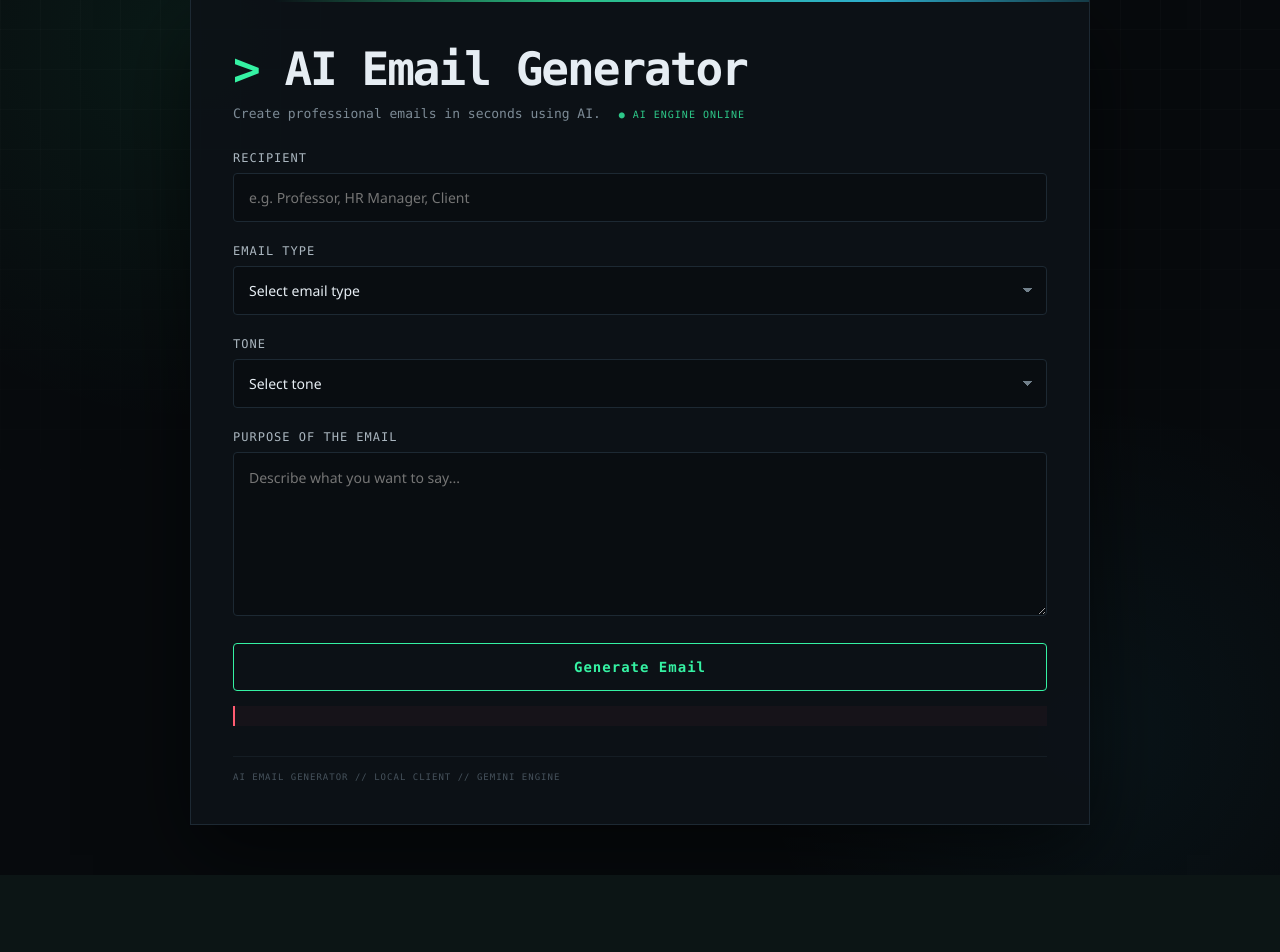
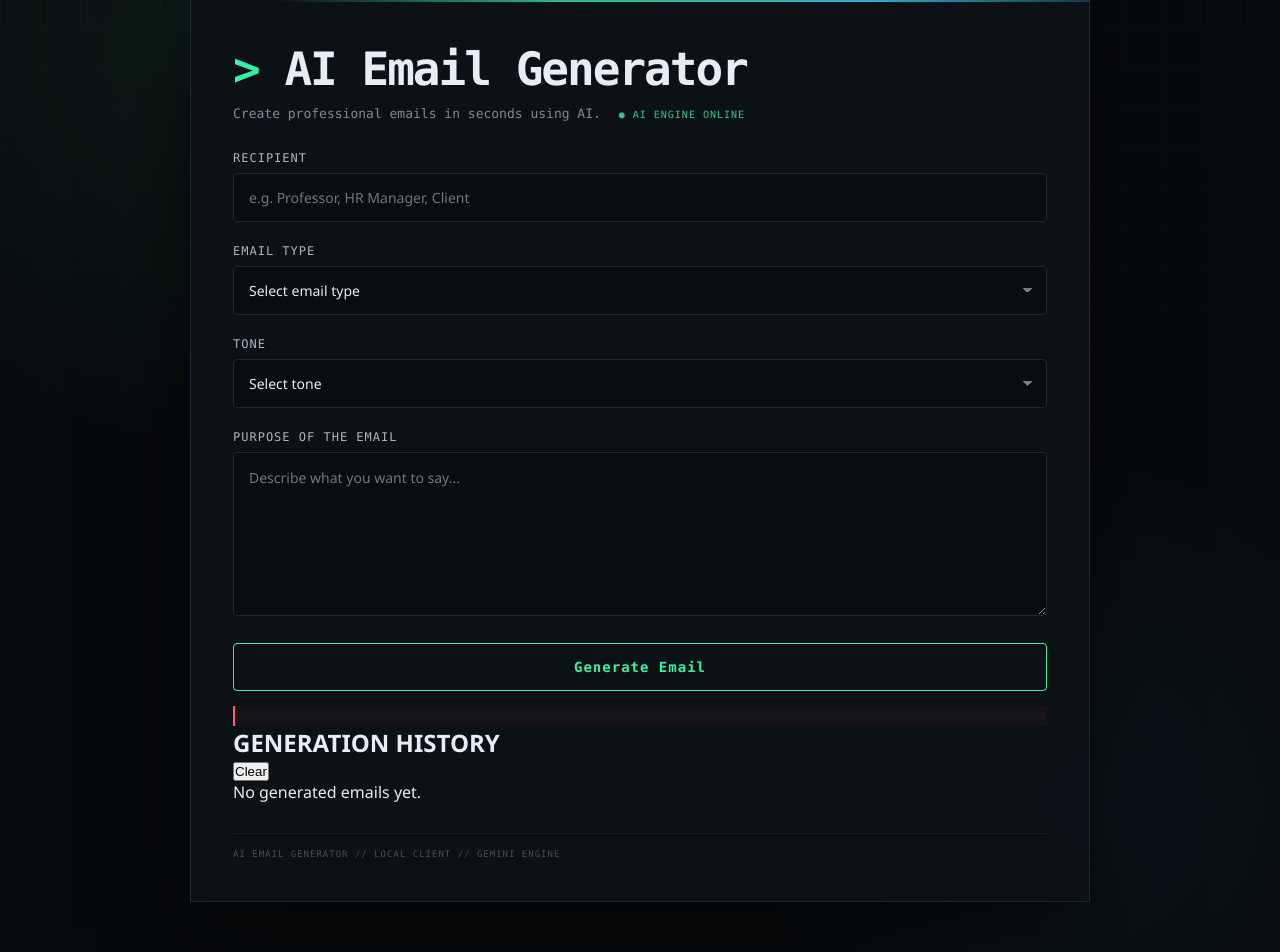
Before and after one commit to Deadpool77234/ai-email-generator, a Flask app: page / in a window 1280 px wide. Shown: the part 51-1003 px from the top of the page. Before the commit the page ends 926 px from the top, so only its background shows below. Run offline with Flask 3, Linux system fonts and the light colour scheme.

Commit message:
Add email generation history

```diff
--- a/static/script.js
+++ b/static/script.js
@@ -41,7 +41,9 @@ form.addEventListener("submit", async function (event) {
         }
 
         emailOutput.textContent = data.email;
-        resultBox.style.display = "block";
+resultBox.style.display = "block";
+
+saveHistory(data.email);
 
     } catch (error) {
         errorBox.textContent = error.message;
@@ -73,3 +75,78 @@ copyButton.addEventListener("click", async function () {
         console.error("Copy failed:", error);
     }
 });
+
+const historyList = document.getElementById("history-list");
+const clearHistoryButton = document.getElementById("clear-history");
+
+let emailHistory = JSON.parse(
+    localStorage.getItem("emailHistory") || "[]"
+);
+
+function saveHistory(email) {
+    emailHistory.unshift({
+        email: email,
+        date: new Date().toLocaleString()
+    });
+
+    // Keep the latest 10 emails
+    emailHistory = emailHistory.slice(0, 10);
+
+    localStorage.setItem(
+        "emailHistory",
+        JSON.stringify(emailHistory)
+    );
+
+    displayHistory();
+}
+
+function displayHistory() {
+    if (emailHistory.length === 0) {
+        historyList.innerHTML =
+            '<p class="empty-history">No generated emails yet.</p>';
+        return;
+    }
+
+    historyList.innerHTML = "";
+
+    emailHistory.forEach((item, index) => {
+        const historyItem = document.createElement("div");
+
+        historyItem.className = "history-item";
+
+        historyItem.innerHTML = `
+            <div>
+                <span class="history-number">#${index + 1}</span>
+                <span class="history-date">${item.date}</span>
+            </div>
+
+            <p>${item.email.substring(0, 100)}...</p>
+
+            <button type="button" onclick="restoreEmail(${index})">
+                Restore
+            </button>
+        `;
+
+        historyList.appendChild(historyItem);
+    });
+}
+
+function restoreEmail(index) {
+    emailOutput.textContent = emailHistory[index].email;
+    resultBox.style.display = "block";
+
+    window.scrollTo({
+        top: resultBox.offsetTop,
+        behavior: "smooth"
+    });
+}
+
+clearHistoryButton.addEventListener("click", function () {
+    emailHistory = [];
+
+    localStorage.removeItem("emailHistory");
+
+    displayHistory();
+});
+
+displayHistory();
--- a/templates/index.html
+++ b/templates/index.html
@@ -86,6 +86,17 @@
 
             </div>
 
+            <section id="history-section" class="history-section">
+    <div class="history-header">
+        <h2>GENERATION HISTORY</h2>
+        <button type="button" id="clear-history">Clear</button>
+    </div>
+
+    <div id="history-list" class="history-list">
+        <p class="empty-history">No generated emails yet.</p>
+    </div>
+</section>
+
         </div>
 
     </div>
```
